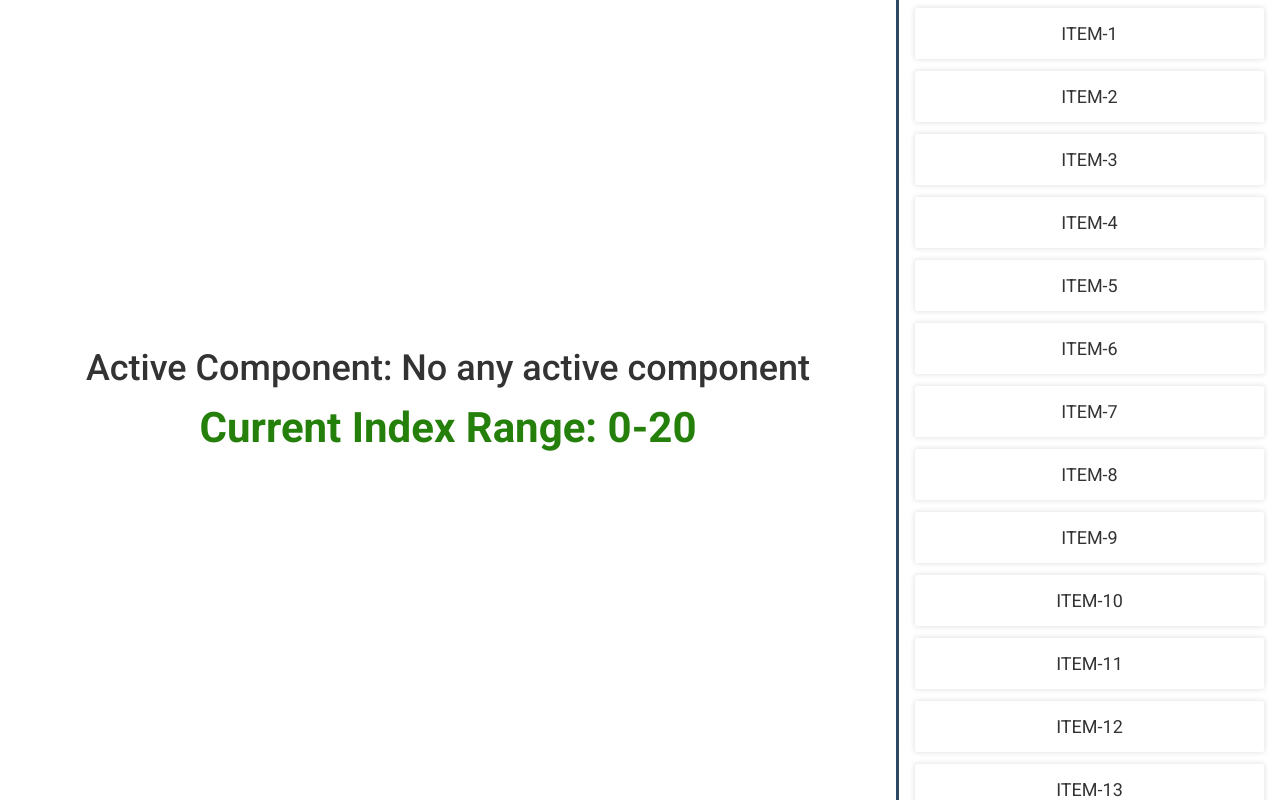
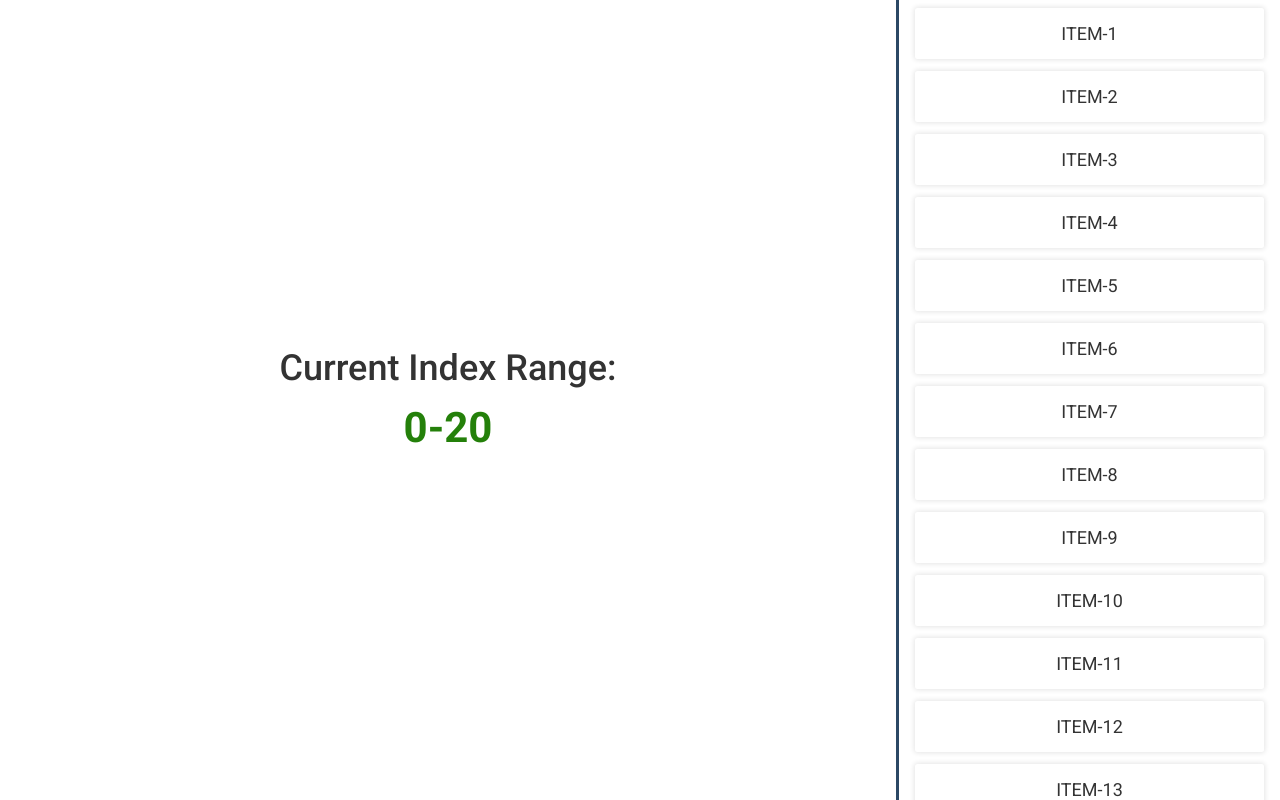
Before and after one commit to dikxak/website-layout, a React (Create React App) app: page / in a window 1280 px wide. Built offline with nearby package versions, Linux system fonts and the light colour scheme.

Commit message:
lift state up for re-usability

```diff
--- a/src/App.js
+++ b/src/App.js
@@ -1,4 +1,4 @@
-import React, { useState, useEffect, useCallback } from 'react';
+import React, { useState, useEffect } from 'react';
 import Sidebar from './components/Sidebar/Sidebar';
 
 import './app.css';
@@ -9,9 +9,14 @@ const App = () => {
     'No any active component'
   );
   const [appData, setAppData] = useState([]);
+  const [currentPage, setCurrentPage] = useState(1);
 
-  const [startIndex, setStartIndex] = useState(0);
-  const [endIndex, setEndIndex] = useState(20);
+  const totalItems = appData.length;
+  const itemsPerPage = 20;
+  const totalPageCount = totalItems / itemsPerPage;
+
+  const indexStart = (currentPage - 1) * itemsPerPage;
+  const indexEnd = currentPage * itemsPerPage;
 
   const activeComponentChangeHandler = itemText => {
     setActiveComponent(itemText);
@@ -26,21 +31,24 @@ const App = () => {
     setAppData(generatedData);
   }, []);
 
-  const getIndexRanges = useCallback((start, end) => {
-    setStartIndex(start);
-    setEndIndex(end);
-  }, []);
+  const paginationChangeHandler = () => {
+    if (currentPage === totalPageCount) return;
+
+    setCurrentPage(prevPage => ++prevPage);
+  };
+
+  const slicedAppData = appData.slice(indexStart, indexEnd);
 
   return (
     <section className="app">
       <main className="main-content">
-        <p>Active Component: {activeComponent}</p>
+        <p>Current Index Range:</p>
         <p className="active-text">
-          Current Index Range: {startIndex}-{endIndex}
+          {indexStart}-{indexEnd}
         </p>
       </main>
       <Sidebar
-        getIndexRanges={getIndexRanges}
+        onPageChange={paginationChangeHandler}
         render={item => {
           return (
             <Card
@@ -50,7 +58,7 @@ const App = () => {
             ></Card>
           );
         }}
-        listData={appData}
+        listData={slicedAppData}
       />
     </section>
   );
--- a/src/components/Sidebar/Sidebar.js
+++ b/src/components/Sidebar/Sidebar.js
@@ -1,38 +1,17 @@
-import React, { useState, useEffect } from 'react';
+import React from 'react';
 
 import classes from './Sidebar.module.css';
 
 const Sidebar = props => {
-  const { getIndexRanges } = props;
-
-  const [currentPage, setCurrentPage] = useState(1);
-
-  const totalItems = props.listData.length;
-  const itemPerPage = 20;
-  const totalPageCount = totalItems / itemPerPage;
-
-  const indexStart = (currentPage - 1) * itemPerPage;
-  const indexEnd = currentPage * itemPerPage;
-
-  const loadMoreBtnHandler = () => {
-    if (currentPage === totalPageCount) return;
-
-    setCurrentPage(prevPage => ++prevPage);
-  };
-
-  useEffect(() => {
-    getIndexRanges(indexStart, indexEnd);
-  }, [getIndexRanges, indexStart, indexEnd]);
-
   const { listData, render } = props;
 
   return (
     <div className={classes['sidebar-container']}>
-      {listData.slice(indexStart, indexEnd).map(item => {
+      {listData.map(item => {
         return render(item);
       })}
       <button
-        onClick={loadMoreBtnHandler}
+        onClick={props.onPageChange}
         className={`btn ${classes['btn--load']}`}
       >
         Load More
```
